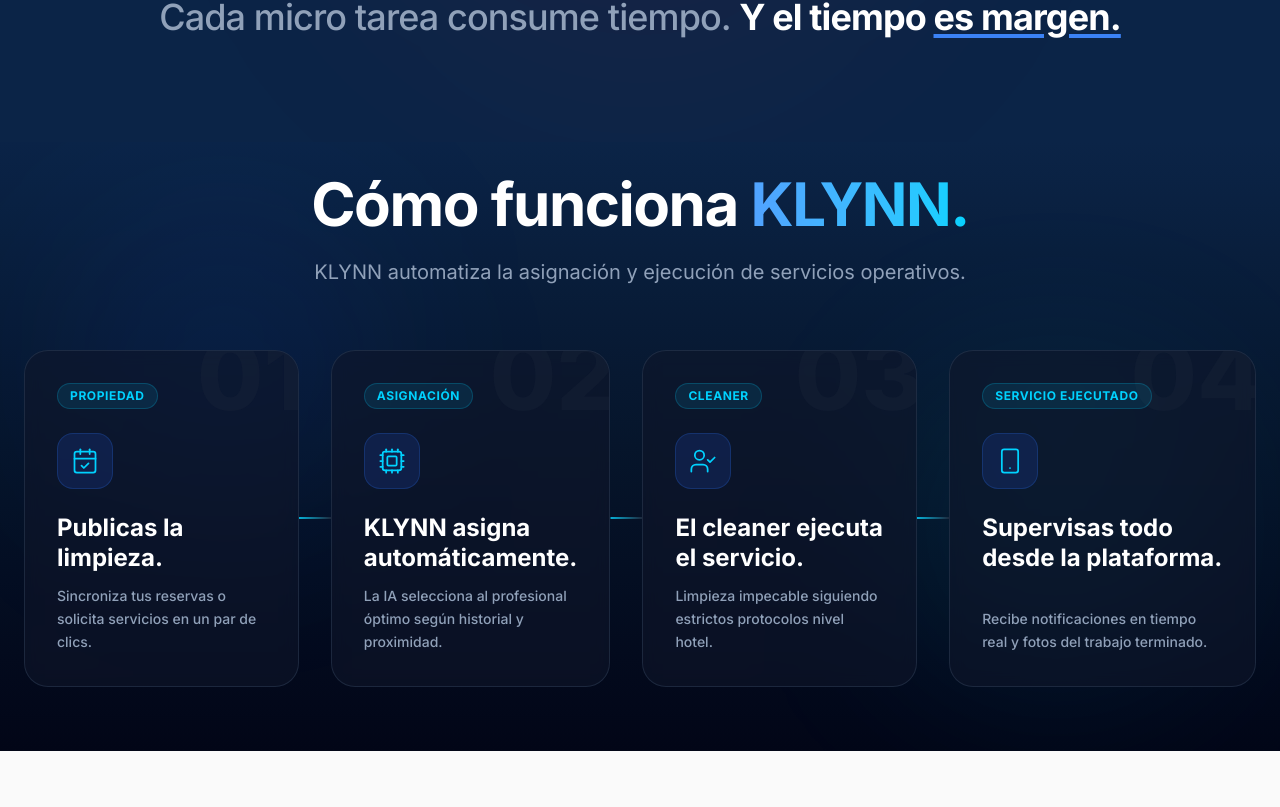
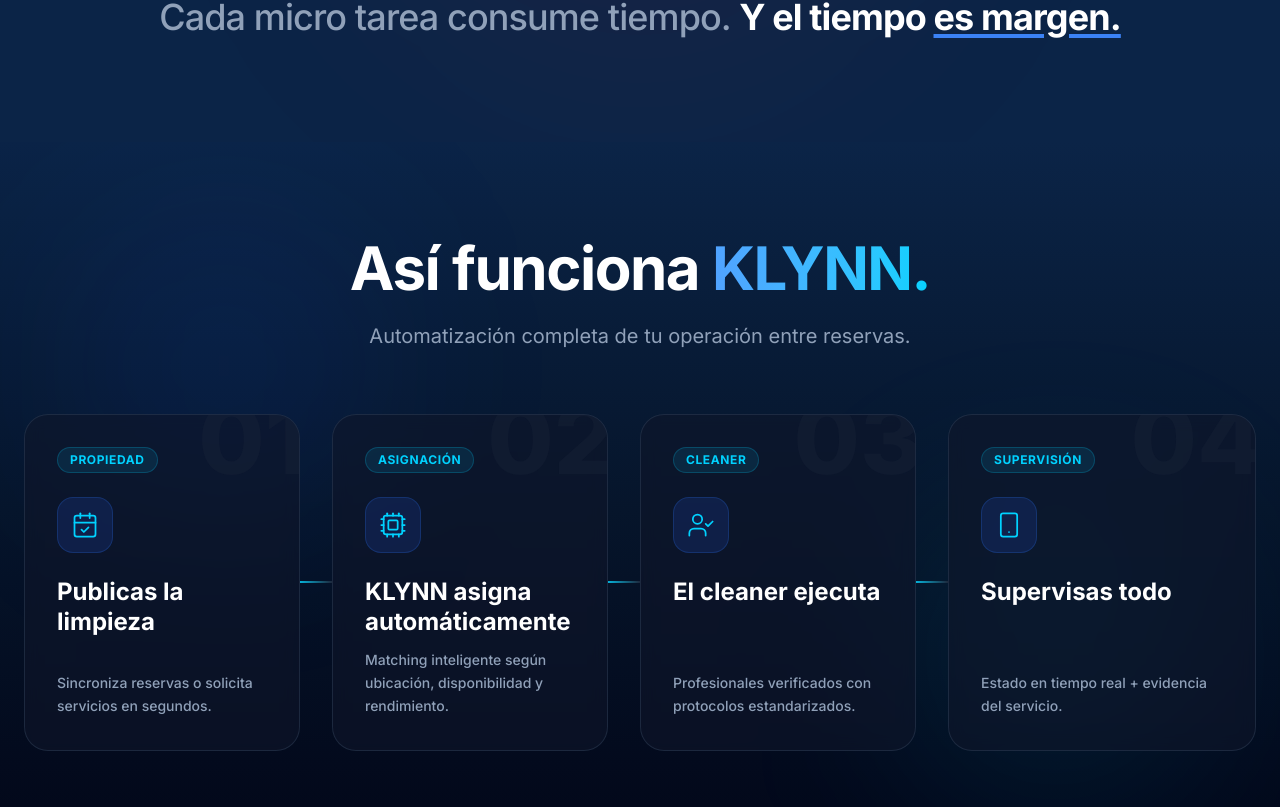
Before and after one commit to hostklynn-ux/klynn-landing, a Next.js app: page / in a window 1280 px wide. Shown: the part 1593-2400 px from the top of the page. Built offline with nearby package versions, Linux system fonts and the light colour scheme.

Commit message:
feat: improve slution section with changes

```diff
--- a/src/components/landing/Solution.tsx
+++ b/src/components/landing/Solution.tsx
@@ -1,11 +1,6 @@
 'use client';
 
 import {
-  Target,
-  Zap,
-  Activity,
-  CheckCircle2,
-  Award,
   CalendarCheck,
   Cpu,
   Smartphone,
@@ -17,51 +12,35 @@ const mainSteps = [
     step: "01",
     flow: "Propiedad",
     icon: CalendarCheck,
-    title: "Publicas la limpieza.",
-    description: "Sincroniza tus reservas o solicita servicios en un par de clics."
+    title: "Publicas la limpieza",
+    description: "Sincroniza reservas o solicita servicios en segundos."
   },
   {
     step: "02",
     flow: "Asignación",
     icon: Cpu,
-    title: "KLYNN asigna automáticamente.",
-    description: "La IA selecciona al profesional óptimo según historial y proximidad."
+    title: "KLYNN asigna automáticamente",
+    description: "Matching inteligente según ubicación, disponibilidad y rendimiento."
   },
   {
     step: "03",
     flow: "Cleaner",
     icon: UserCheck,
-    title: "El cleaner ejecuta el servicio.",
-    description: "Limpieza impecable siguiendo estrictos protocolos nivel hotel."
+    title: "El cleaner ejecuta",
+    description: "Profesionales verificados con protocolos estandarizados."
   },
   {
     step: "04",
-    flow: "Servicio ejecutado",
+    flow: "Supervisión",
     icon: Smartphone,
-    title: "Supervisas todo desde la plataforma.",
-    description: "Recibe notificaciones en tiempo real y fotos del trabajo terminado."
+    title: "Supervisas todo",
+    description: "Estado en tiempo real + evidencia del servicio."
   }
-];
-
-const steps = [
-  { icon: Target, label: "Propiedad", desc: "Check-out detectado" },
-  { icon: Zap, label: "Solicitud", desc: "IA activada" },
-  { icon: Activity, label: "Asignación", desc: "Personal óptimo" },
-  { icon: CheckCircle2, label: "Ejecución", desc: "Servicio en curso" },
-  { icon: Award, label: "Verificado", desc: "Calidad confirmada" }
-];
-
-const itemList = [
-  "Detección automática de check-out",
-  "Asignación por proximidad y especialidad",
-  "Protocolos estandarizados nivel hotel",
-  "Supervisión en tiempo real",
-  "Verificación de calidad con evidencia fotográfica"
 ];
 
 const Solution = () => {
   return (
-    <section id="solution" className="py-8 px-6 bg-gradient-to-b from-[#0B2447] via-[#06152b] to-[#020617] relative overflow-hidden">
+    <section id="solution" className="py-24 px-6 bg-gradient-to-b from-[#0B2447] via-[#06152b] to-[#020617] relative overflow-hidden">
 
       <div className="absolute inset-0 pointer-events-none">
         <div className="absolute top-20 left-20 w-72 h-72 bg-blue-600/10 rounded-full blur-[100px]"></div>
@@ -71,14 +50,14 @@ const Solution = () => {
       <div className="max-w-7xl mx-auto relative z-10">
 
         <div className="text-center mb-16 reveal-on-scroll">
-          <h2 className="text-5xl md:text-6xl font-bold text-white mb-6 tracking-tight">
-            Cómo funciona {" "}
+          <h2 className="text-4xl md:text-5xl lg:text-6xl font-bold text-white mb-6 tracking-tight">
+            Así funciona {" "}
             <span className="text-transparent bg-clip-text bg-gradient-to-r from-blue-400 to-[#00d2ff]">
               KLYNN.
             </span>
           </h2>
-          <h3 className="text-xl text-slate-400 max-w-3xl mx-auto mb-16">
-            KLYNN automatiza la asignación y ejecución de servicios operativos.
+          <h3 className="text-lg md:text-xl text-slate-400 max-w-3xl mx-auto mb-16">
+            Automatización completa de tu operación entre reservas.
           </h3>
         </div>
 
```
